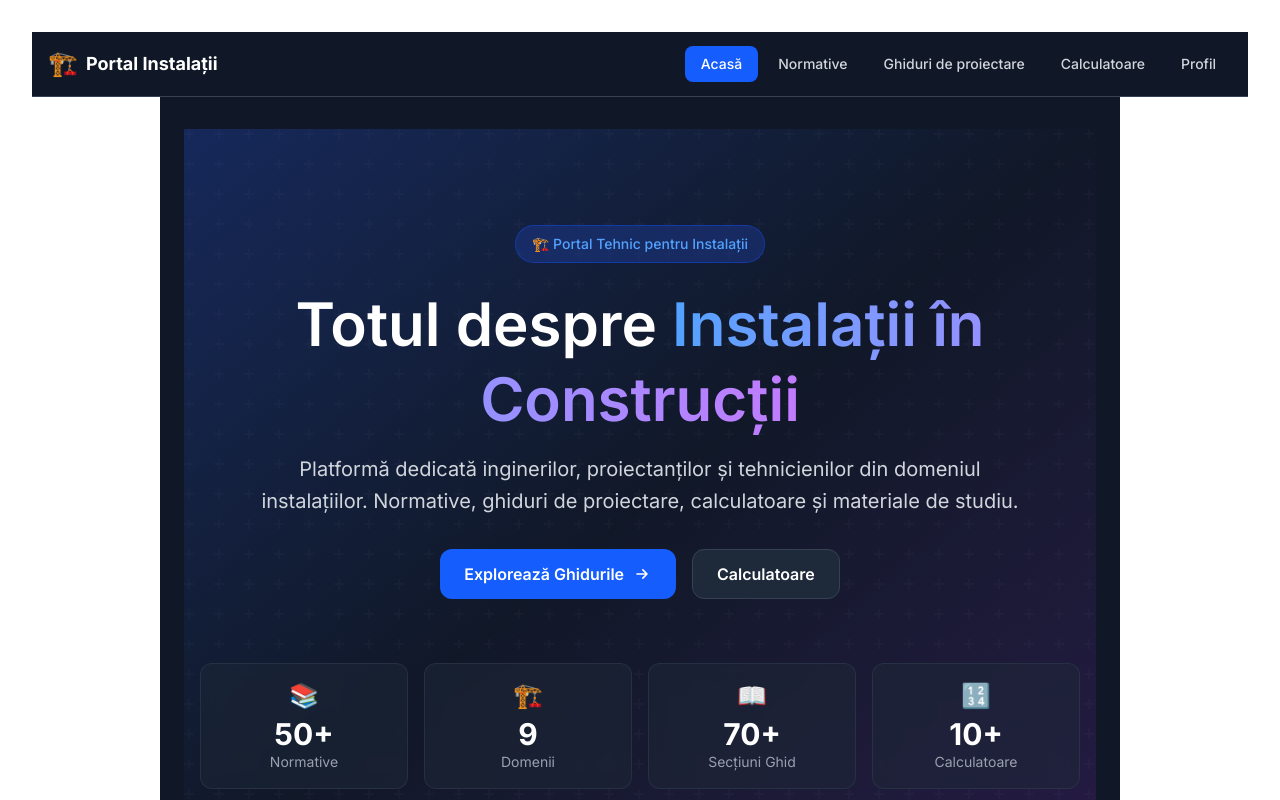
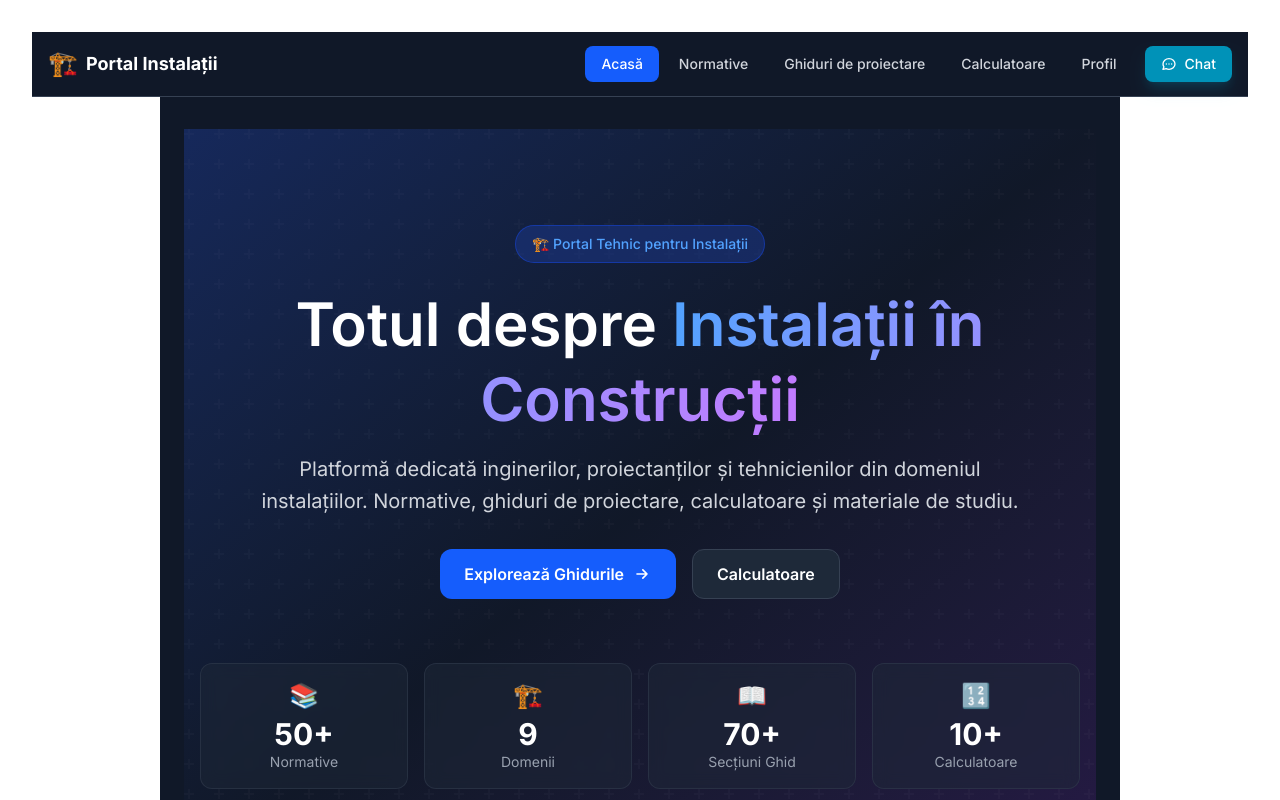
Before and after one commit to SergiuLeonard/portal-instalatii, a Next.js app: page / in a window 1280 px wide. Shown: the top 800 px of the page. Built offline with nearby package versions, Linux system fonts and the light colour scheme.

Commit message:
Chat update navbar
link la chat

```diff
--- a/app/components/NavBar.tsx
+++ b/app/components/NavBar.tsx
@@ -2,6 +2,7 @@
 
 import Link from "next/link";
 import { usePathname } from "next/navigation";
+import { useState } from "react";
 
 const navItems = [
   { href: "/", label: "Acasă" },
@@ -10,6 +11,9 @@ const navItems = [
   { href: "/calculatoare", label: "Calculatoare" },
   { href: "/profil", label: "Profil" },
 ];
+
+// Link către Chat Portal
+const CHAT_URL = "https://ephemchat-2.preview.emergentagent.com";
 
 export default function NavBar() {
   const pathname = usePathname();
@@ -54,10 +58,57 @@ export default function NavBar() {
                 </Link>
               );
             })}
+
+            {/* Chat Button - Desktop */}
+            <a
+              href={CHAT_URL}
+              target="_blank"
+              rel="noopener noreferrer"
+              className="ml-2 flex items-center gap-2 px-4 py-2 rounded-lg text-sm font-medium bg-cyan-600 text-white hover:bg-cyan-500 transition-all duration-200 shadow-lg shadow-cyan-600/20"
+              title="Chat rapid pentru instalatori"
+            >
+              <svg
+                className="w-4 h-4"
+                fill="none"
+                stroke="currentColor"
+                viewBox="0 0 24 24"
+              >
+                <path
+                  strokeLinecap="round"
+                  strokeLinejoin="round"
+                  strokeWidth={2}
+                  d="M8 12h.01M12 12h.01M16 12h.01M21 12c0 4.418-4.03 8-9 8a9.863 9.863 0 01-4.255-.949L3 20l1.395-3.72C3.512 15.042 3 13.574 3 12c0-4.418 4.03-8 9-8s9 3.582 9 8z"
+                />
+              </svg>
+              <span>Chat</span>
+            </a>
           </div>
 
           {/* Mobile Menu Button */}
-          <div className="md:hidden">
+          <div className="md:hidden flex items-center gap-2">
+            {/* Chat Button - Mobile (icon only) */}
+            <a
+              href={CHAT_URL}
+              target="_blank"
+              rel="noopener noreferrer"
+              className="p-2 rounded-lg bg-cyan-600 text-white hover:bg-cyan-500 transition-colors"
+              title="Chat rapid"
+            >
+              <svg
+                className="w-5 h-5"
+                fill="none"
+                stroke="currentColor"
+                viewBox="0 0 24 24"
+              >
+                <path
+                  strokeLinecap="round"
+                  strokeLinejoin="round"
+                  strokeWidth={2}
+                  d="M8 12h.01M12 12h.01M16 12h.01M21 12c0 4.418-4.03 8-9 8a9.863 9.863 0 01-4.255-.949L3 20l1.395-3.72C3.512 15.042 3 13.574 3 12c0-4.418 4.03-8 9-8s9 3.582 9 8z"
+                />
+              </svg>
+            </a>
+
             <MobileMenu pathname={pathname} />
           </div>
         </div>
@@ -121,6 +172,46 @@ function MobileMenu({ pathname }: { pathname: string }) {
                   </Link>
                 );
               })}
+
+              {/* Separator */}
+              <div className="border-t border-gray-700 my-2" />
+
+              {/* Chat Link in Mobile Menu */}
+              <a
+                href={CHAT_URL}
+                target="_blank"
+                rel="noopener noreferrer"
+                onClick={() => setIsOpen(false)}
+                className="flex items-center gap-3 px-4 py-3 text-sm text-cyan-400 hover:bg-gray-700 transition-colors"
+              >
+                <svg
+                  className="w-5 h-5"
+                  fill="none"
+                  stroke="currentColor"
+                  viewBox="0 0 24 24"
+                >
+                  <path
+                    strokeLinecap="round"
+                    strokeLinejoin="round"
+                    strokeWidth={2}
+                    d="M8 12h.01M12 12h.01M16 12h.01M21 12c0 4.418-4.03 8-9 8a9.863 9.863 0 01-4.255-.949L3 20l1.395-3.72C3.512 15.042 3 13.574 3 12c0-4.418 4.03-8 9-8s9 3.582 9 8z"
+                  />
+                </svg>
+                <span>Chat Rapid</span>
+                <svg
+                  className="w-4 h-4 ml-auto"
+                  fill="none"
+                  stroke="currentColor"
+                  viewBox="0 0 24 24"
+                >
+                  <path
+                    strokeLinecap="round"
+                    strokeLinejoin="round"
+                    strokeWidth={2}
+                    d="M10 6H6a2 2 0 00-2 2v10a2 2 0 002 2h10a2 2 0 002-2v-4M14 4h6m0 0v6m0-6L10 14"
+                  />
+                </svg>
+              </a>
             </div>
           </div>
         </>
@@ -128,6 +219,3 @@ function MobileMenu({ pathname }: { pathname: string }) {
     </div>
   );
 }
-
-// Don't forget to import useState at the top!
-import { useState } from "react";
```
